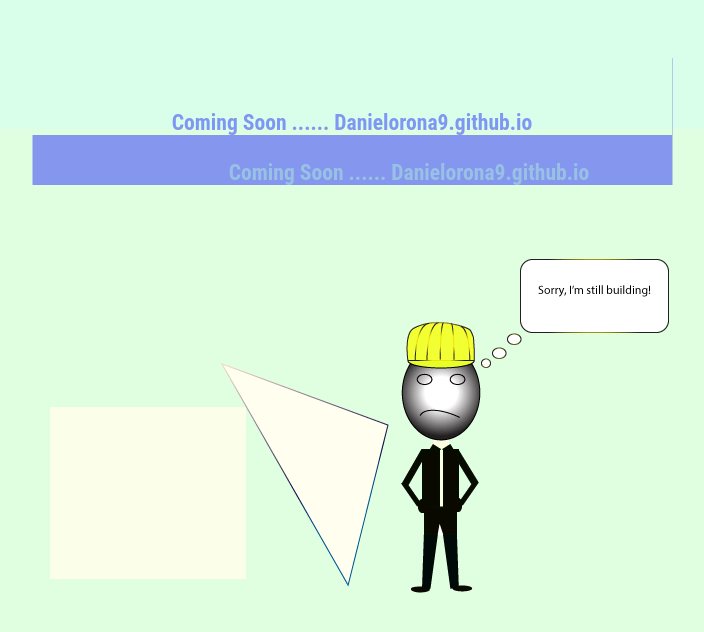
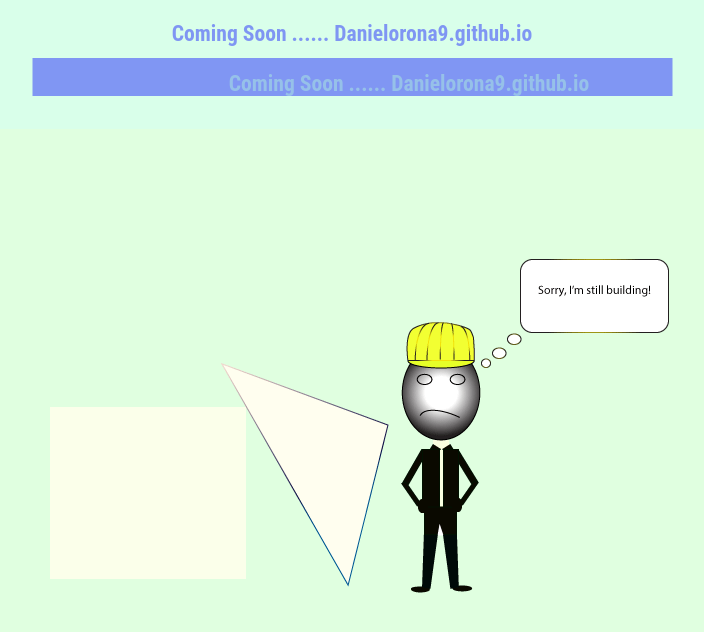
Before and after one commit to danielorona9/danielorona9.github.io, a plain HTML site: page index.html in a window 1280 px wide. Shown: the whole page, without its empty margins (296-1000 px from the left). Drawn offline with Linux system fonts and the light colour scheme.

Commit message:
fixing the layout for the 404 page

```diff
--- a/css/404-page.scss
+++ b/css/404-page.scss
@@ -8,7 +8,7 @@ body{
   height: 100%;
 }
 .site-title{
-padding-top: 8%;
+padding-top: 1%;
 text-align: center;
 color: rgba(0, 0, 255, 0.41);
 font-family: 'Roboto Condensed', sans-serif;
```
Also changed, not shown: css/404-page.css.
